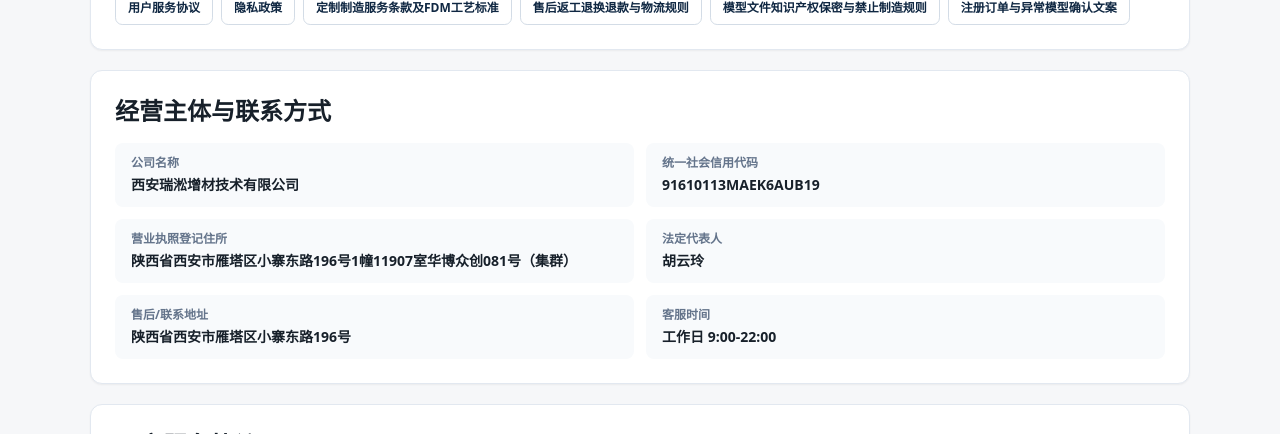
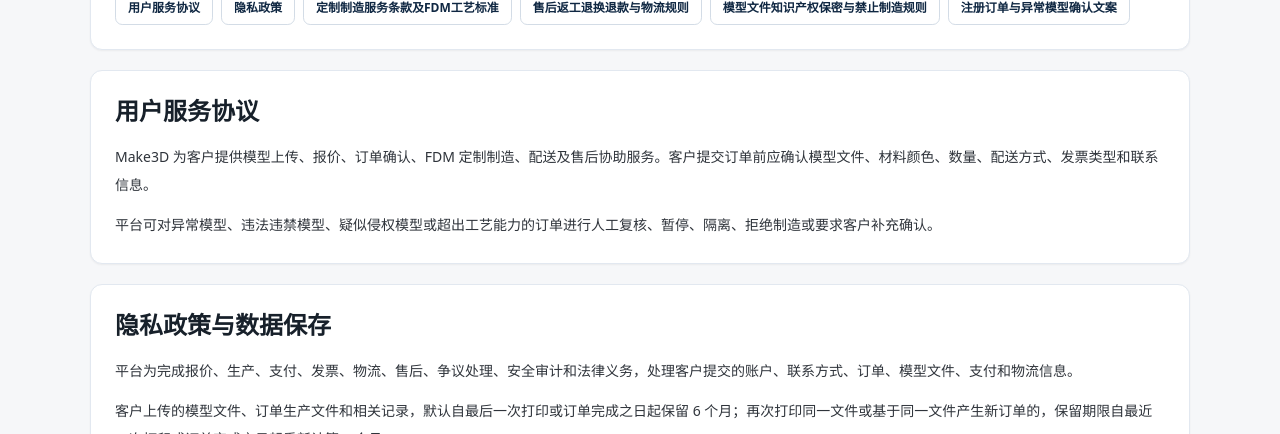
Before and after one commit to Jerryxia2022/make3d-platform, a Next.js app: page /legal in a window 1280 px wide. Shown: the part 291-725 px from the top of the page. Built offline with nearby package versions, Linux system fonts and the light colour scheme; no server answers.

Commit message:
fix: remove company contact block from legal overview

```diff
--- a/src/app/legal/page.tsx
+++ b/src/app/legal/page.tsx
@@ -1,6 +1,5 @@
 import Link from "next/link";
 import {
-  COMPANY_LEGAL_SNAPSHOT,
   LEGAL_DOCUMENT_PAGES,
   LEGAL_EFFECTIVE_DATE,
   LEGAL_LAST_UPDATED_DATE,
@@ -32,18 +31,6 @@
           </div>
         </div>
 
-        <section className="mt-5 rounded-xl border border-slate-200 bg-white p-6 shadow-sm">
-          <h2 className="text-2xl font-bold">经营主体与联系方式</h2>
-          <dl className="mt-4 grid gap-3 text-sm sm:grid-cols-2">
-            <LegalMeta label="公司名称" value={COMPANY_LEGAL_SNAPSHOT.company_name} />
-            <LegalMeta label="统一社会信用代码" value={COMPANY_LEGAL_SNAPSHOT.unified_social_credit_code} />
-            <LegalMeta label="营业执照登记住所" value={COMPANY_LEGAL_SNAPSHOT.registered_address} />
-            <LegalMeta label="法定代表人" value={COMPANY_LEGAL_SNAPSHOT.legal_representative} />
-            <LegalMeta label="售后/联系地址" value={COMPANY_LEGAL_SNAPSHOT.contact_address} />
-            <LegalMeta label="客服时间" value={COMPANY_LEGAL_SNAPSHOT.customer_service_hours} />
-          </dl>
-        </section>
-
         <div className="mt-5 grid gap-5">
           {LEGAL_PAGE_SECTIONS.map((section) => (
             <section className="rounded-xl border border-slate-200 bg-white p-6 shadow-sm" key={section.title}>
```
Also changed, not shown: 1 other file (tests, documents, lock files or other folders).
